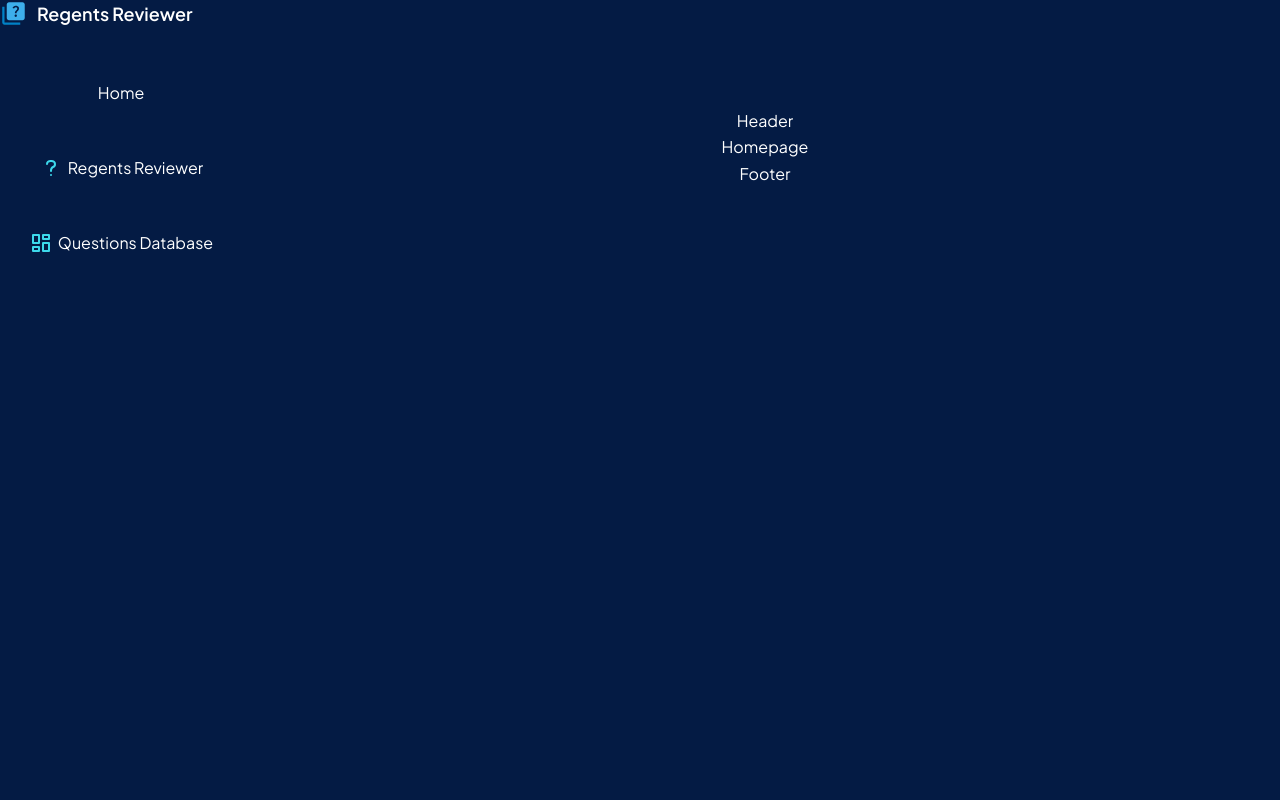
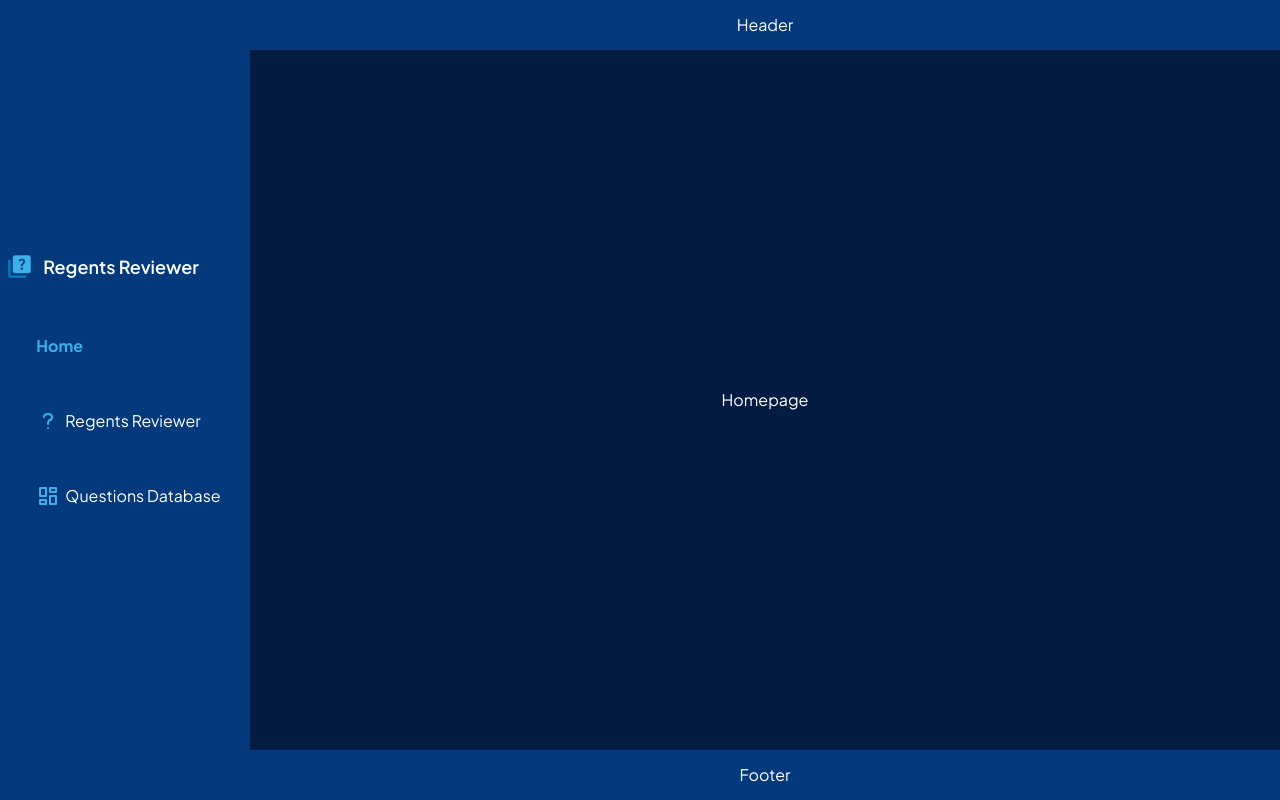
Before and after one commit to sj2245/Regents-Reviewer, a Next.js app: page / in a window 1280 px wide. Built offline with nearby package versions, Linux system fonts and the light colour scheme.

Commit message:
Setting up basic structures - #2

```diff
--- /dev/null
+++ b/public/styles/_mui.scss
@@ -0,0 +1,5 @@
+.MuiPaper-root, .MuiDrawer-paper {
+    color: inherit;
+    background: transparent;
+    border-color: transparent;
+}
--- a/public/styles/_theme.scss
+++ b/public/styles/_theme.scss
@@ -8,13 +8,14 @@ $mobileMenuBreakPointL: 1200px;
   --fontWeight: 600;
   --borderRadius: 5px;
   --fieldHeight: 42px;
+  --minHeight: 100dvh;
   --inputHeight: 42.25px;
   --defaultFontSize: 16px;
   --collapsedHeight: 58px;
   --transition: 0.24s var(--altTransition) !important;
   --altTransition: cubic-bezier(0.77, 0.2, 0.05, 1) !important;
+  --font: '__Plus_Jakarta_Sans_a182b8', '__Plus_Jakarta_Sans_Fallback_a182b8', Helvetica, Arial, sans-serif;
   --cardShadow: rgb(145 158 171 / 30%) 0px 1px 2px 0px, rgb(145 158 171 / 12%) 0px 12px 24px -4px !important;
-    --font: '__Plus_Jakarta_Sans_a182b8', '__Plus_Jakarta_Sans_Fallback_a182b8', Helvetica, Arial, sans-serif;
 
   // Breakpoints
   --mobileMenuBreakPointS: $mobileMenuBreakPointS;
@@ -29,12 +30,10 @@ $mobileMenuBreakPointL: 1200px;
   --fontColor: white;
   --darkMain: var(--bg);
   --gameBlue: #00c2ff;
-    --mainDark: #0082c6;
-    --iconRight: #3DD9EB;
-    --iconLeft: var(--main);
-    --logoRight: var(--main);
+  --iconLeft: #0082C6;
+  --iconRight: #3DAFEB;
+  --mainDark: var(--iconLeft);
   --darkMainLight: #1972ea;
-    --logoLeft: var(--mainDark);
   --altMain: rgb(61 175 235);
   --drawerBorder: var(--cardBg);
   --lightLabelColor: #195db3;
@@ -84,9 +83,24 @@ $mobileMenuBreakPointL: 1200px;
 }
 
 body {
+  min-height: var(--minHeight);
   color: var(--fontColor) !important;
   background: var(--darkMain) !important;
   font-size: var(--defaultFontSize) !important;
+}
+
+aside {
+  min-height: var(--minHeight);
+  background: var(--cardBg);
+}
+
+header, footer {
+  width: 100%;
+  display: flex;
+  min-height: 50px;
+  align-items: center;
+  justify-content: center;
+  background: var(--cardBg);
 }
 
 ul {
@@ -101,9 +115,32 @@ a {
   text-decoration: none;
   color: var(--fontColor);
   transition: var(--transition);
+  &[href] {
     &:hover {
-    color: var(--gameBlue);
-    font-size: calc(var(--defaultFontSize) * 1.25) !important;
-    // text-decoration: underline;
+      color: var(--iconRight);
+      background: var(--darkMain);
     }
   }
+}
+
+nav {
+  .label {
+    font-weight: 700;
+    color: var(--iconRight);
+  }
+}
+
+::-webkit-scrollbar {
+  width: 7px;
+}
+
+::-webkit-scrollbar-thumb {
+  border-radius: 15px;
+  background: var(--darkMain);
+}
+
+@media (max-width: $mobileMenuBreakPointS) {
+  aside {
+    display: none !important;
+  }
+}
--- a/public/styles/_utility.scss
+++ b/public/styles/_utility.scss
@@ -48,6 +48,8 @@
 .m0auto { margin: 0 auto; }
 .pl3 { padding-left: 3px; }
 .pl5 { padding-left: 5px; }
+.pl10 { padding-left: 10px; }
+.pl15 { padding-left: 15px; }
 .m50t { margin-top: 50px; }
 .m75t { margin-top: 75px; }
 .m10l { margin-left: 10px; }
@@ -77,7 +79,6 @@
 .mb25 { margin-bottom: 25px; }
 .mb30 { margin-bottom: 30px; }
 .mb35 { margin-bottom: 35px; }
-.simpleFlex { display: flex; }
 .textLeft { text-align: left };
 .mrauto { margin-right: auto; }
 .mh100vh { min-height: 100vh; }
@@ -138,19 +139,23 @@
   max-width: fit-content;
 }
 
+.flex {
+  display: flex;
+}
+
+.flexed {
+  width: 100%;
+  @extend .flex;
+  max-width: 100%;
+  align-items: center;
+  justify-content: center;
+}
+
 .center {
   margin: 0 auto;
   text-align: center;
   align-items: center !important;
   justify-content: center !important;
-}
-
-.flex {
-  width: 100%;
-  max-width: 100%;
-  align-items: center;
-  @extend .simpleFlex;
-  justify-content: center;
 }
 
 .grow { flex-grow: 1; }
@@ -167,9 +172,9 @@
 .alignCenter { align-items: center; }
 .start { justify-content: flex-start; }
 .alignStart { align-items: flex-start; }
+.justifyCenter { justify-content: center; }
 .column { flex-direction: column !important; }
 .spaceBetween { justify-content: space-between; }
-
 .flexCenter {
   align-items: center;
   justify-content: center;
@@ -206,7 +211,7 @@
 }
 
 .hoverLink {
-  display: flex;
+  @extend .flex;
   grid-gap: 0.3em;
   position: relative;
   align-items: center;
--- a/src/app/shared/styles.scss
+++ b/src/app/shared/styles.scss
@@ -1,3 +1,4 @@
 @import 'public/styles/utility';
 @import 'public/styles/theme';
 @import 'public/styles/global';
+@import 'public/styles/mui';
```
Also changed, not shown: 1 other file (tests, documents, lock files or other folders). Lines whose indentation alone changed are shown as unchanged.
